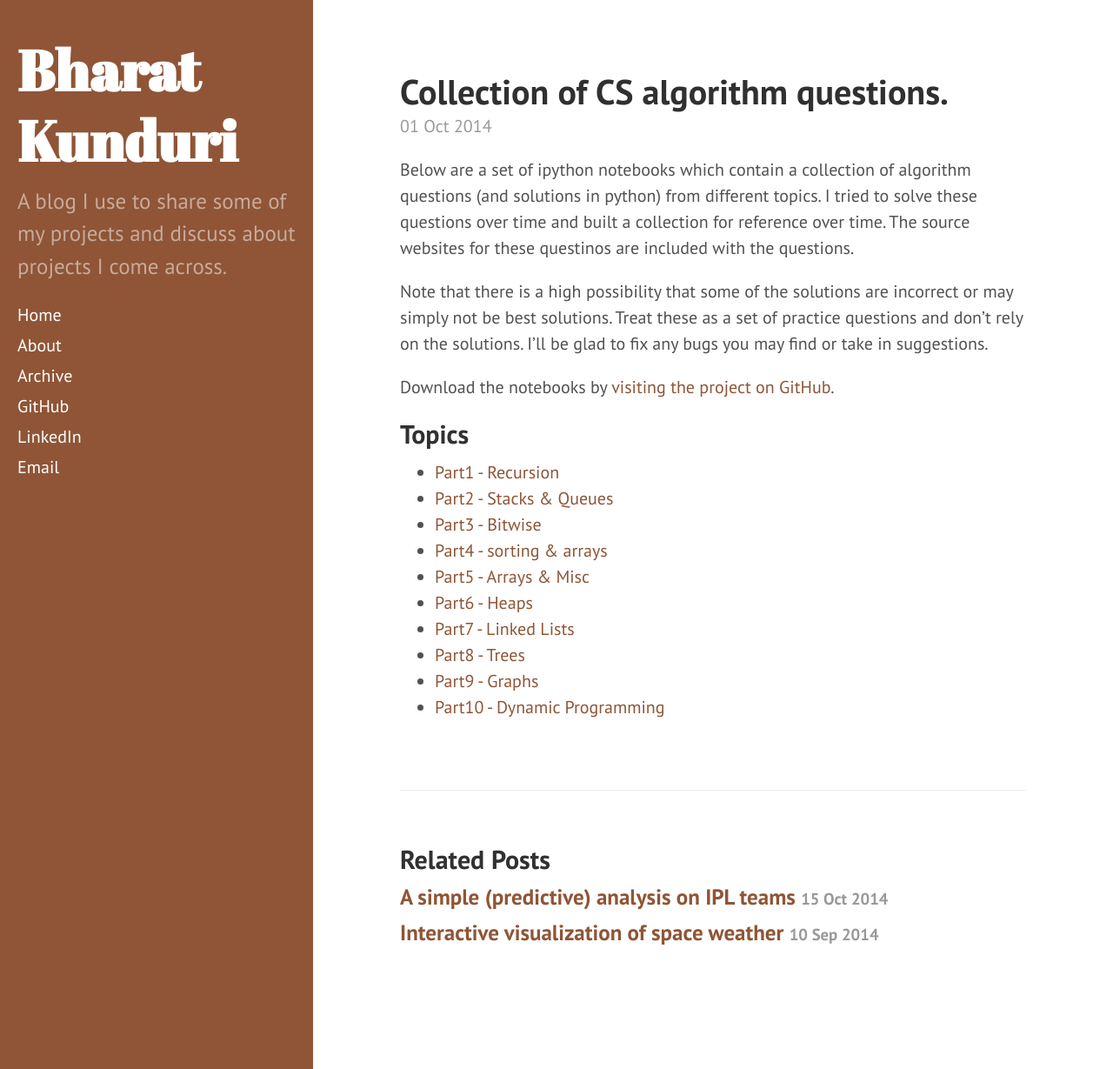
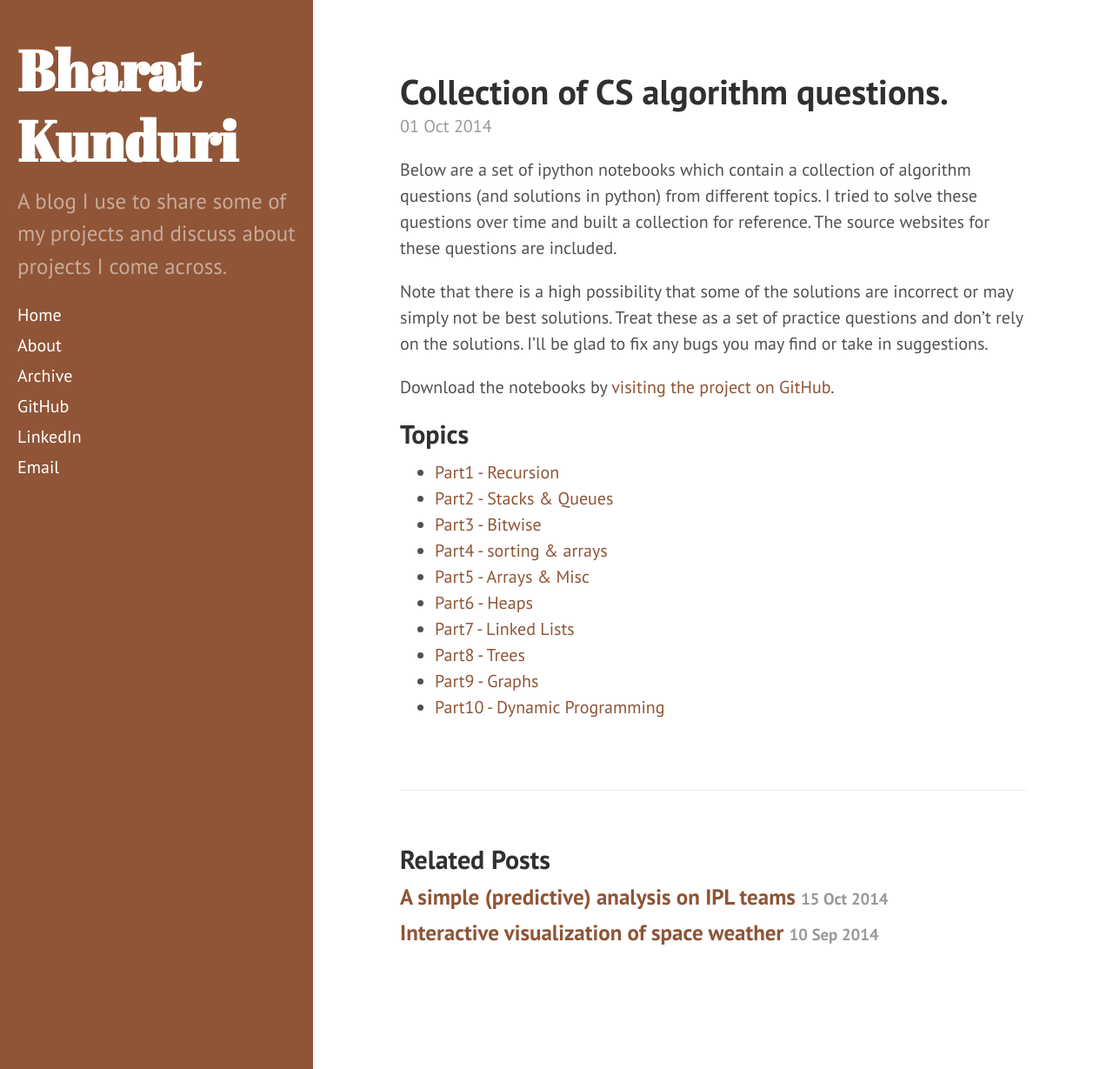
Before and after one commit to bharatreddy/bharatreddy.github.io, a Jekyll site: the page built from _posts/2014-10-01-algo-qstns.md, in a window 1280 px wide and 1229 px high. Shown: the whole window at 87% size. Built offline with Jekyll 4.4.1, drawn with Linux system fonts in a browser that asks for light colours; Markdown is read by kramdown in place of the engine named in the settings.

Commit message:
spell corrections

```diff
--- a/_posts/2014-10-01-algo-qstns.md
+++ b/_posts/2014-10-01-algo-qstns.md
@@ -3,7 +3,7 @@ layout: post
 title: Collection of CS algorithm questions.
 ---
 
-Below are a set of ipython notebooks which contain a collection of algorithm questions (and solutions in python) from different topics. I tried to solve these questions over time and built a collection for reference over time. The source websites for these questinos are included with the questions.
+Below are a set of ipython notebooks which contain a collection of algorithm questions (and solutions in python) from different topics. I tried to solve these questions over time and built a collection for reference. The source websites for these questions are included.
 
 Note that there is a high possibility that some of the solutions are incorrect or may simply not be best solutions. Treat these as a set of practice questions and don't rely on the solutions. I'll be glad to fix any bugs you may find or take in suggestions.
 
```
Also changed, not shown: 1 other file.
